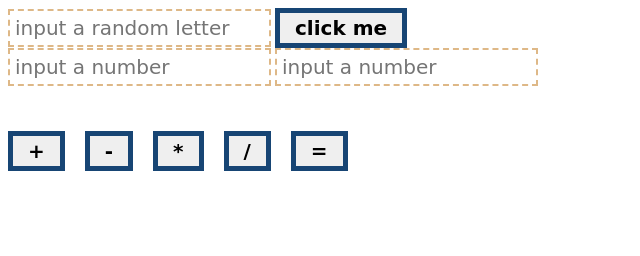
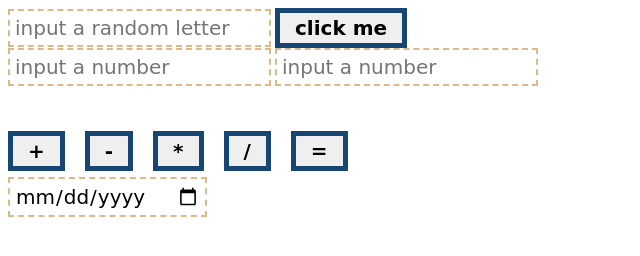
Before and after one commit to lancers2020/htmlcss, a plain HTML site: page javascript_exercise_2.html in a window 1280 px wide. Shown: the whole page, without its empty margins (0-640 px from the left). Drawn offline with Linux system fonts and the light colour scheme.

Commit message:
date exercise add-on

```diff
--- a/javascript_exercise_2.html
+++ b/javascript_exercise_2.html
@@ -49,9 +49,55 @@
         <button id="equals" value="equals" onclick="calculator('=')">=</button>
     </div>
     <div id="show3"></div>
+
+    <input id="dateUwu" type="date" onchange="date(event)">
+    <div id="show4"></div>
 </body>
 
 <script>
+    function date(uwu){
+        let date = new Date(uwu.currentTarget.value);
+        let month = date.getMonth();
+        switch(month){
+            case 0:
+                document.getElementById("show4").innerHTML = "January";
+                break;
+            case 1:
+                document.getElementById("show4").innerHTML = "February";
+                break;
+            case 2:
+                document.getElementById("show4").innerHTML = "March";
+                break;
+            case 3:
+                document.getElementById("show4").innerHTML = "April";
+                break;
+            case 4:
+                document.getElementById("show4").innerHTML = "May";
+                break;
+            case 5:
+                document.getElementById("show4").innerHTML = "June";
+                break;
+            case 6:
+                document.getElementById("show4").innerHTML = "July";
+                break;
+            case 7:
+                document.getElementById("show4").innerHTML = "August";
+                break;
+            case 8:
+                document.getElementById("show4").innerHTML = "September";
+                break;
+            case 9:
+                document.getElementById("show4").innerHTML = "October";
+                break;
+            case 10:
+                document.getElementById("show4").innerHTML = "November";
+                break;
+            case 11:
+                document.getElementById("show4").innerHTML = "December";
+                break;
+        }
+    }
+
     let method;
     function vowelOrCon(){
         let a = (document.getElementById('number2').value).toLowerCase();
```
